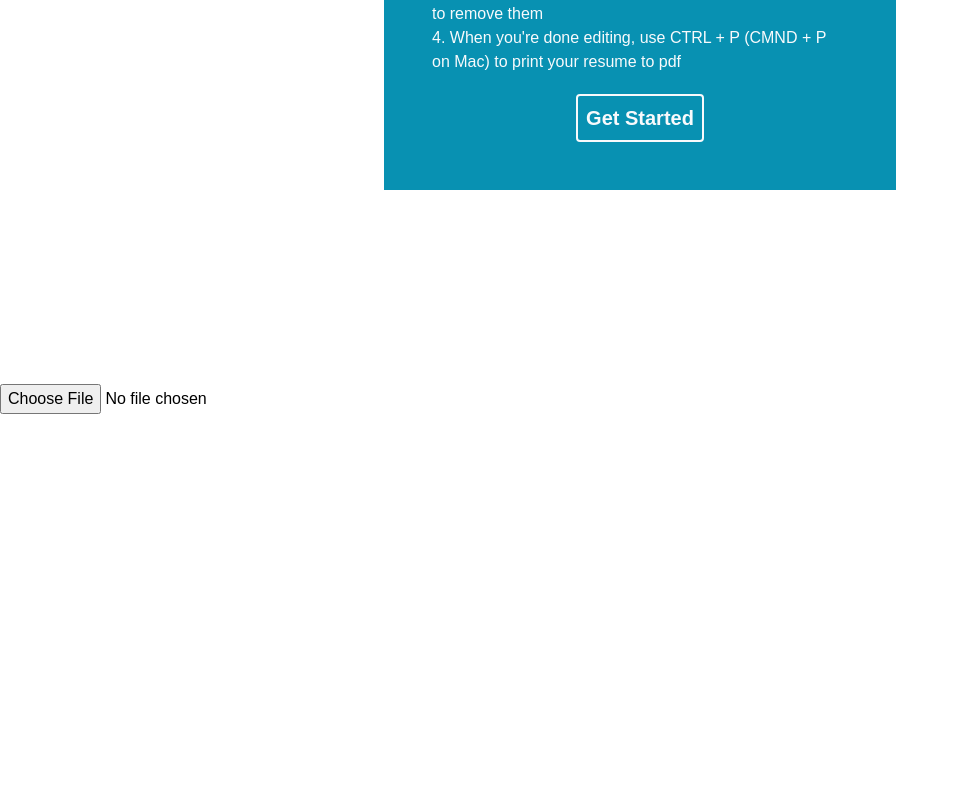
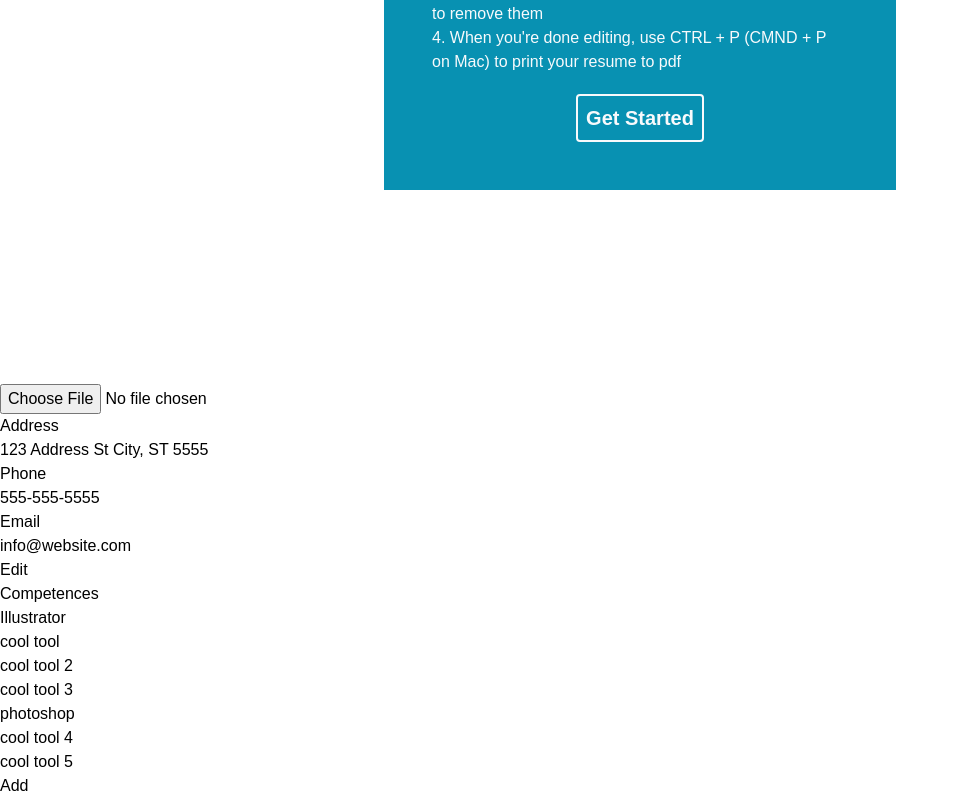
Before and after one commit to AngeloDiMortimer/CV-Application, a React (Create React App) app: page / in a window 1280 px wide. Shown: the part 416-1214 px from the top of the page, without its empty margins (0-959 px from the left). Before the commit the page ends 830 px from the top, so only its background shows below. Built offline with nearby package versions, Linux system fonts and the light colour scheme; the HTML template or start-up script is replaced by a standard one.

Commit message:
added Competences component

```diff
--- a/package.json
+++ b/package.json
@@ -9,6 +9,7 @@
     "react": "^18.2.0",
     "react-dom": "^18.2.0",
     "react-scripts": "5.0.1",
+    "uniqid": "^5.4.0",
     "web-vitals": "^2.1.4"
   },
   "scripts": {
--- a/src/components/Aside.js
+++ b/src/components/Aside.js
@@ -1,12 +1,13 @@
 import React, { Component } from "react";
 import Info from './Info';
-
+import Competences from "./Competences";
 
 class Aside extends Component {
     render() {
         return (
             <aside id="Aside">
                 <Info />
+                <Competences />
 
             </aside>
         )
--- /dev/null
+++ b/src/components/Competences.js
@@ -0,0 +1,133 @@
+import React, { Component } from "react";
+import uniqid from 'uniqid';
+
+class Competences extends Component {
+    constructor() {
+        super();
+
+        this.state = {
+            competence: '',
+            competences: [
+                {
+                    id: uniqid(),
+                    competence: 'Illustrator'
+                },
+                {
+                    id: uniqid(),
+                    competence: 'cool tool'
+                },
+                {
+                    id: uniqid(),
+                    competence: 'cool tool 2'
+                },
+                {
+                    id: uniqid(),
+                    competence: 'cool tool 3'
+                },
+
+                {
+                    id: uniqid(),
+                    competence: 'photoshop'
+                },
+                {
+                    id: uniqid(),
+                    competence: 'cool tool 4'
+                },
+                {
+                    id: uniqid(),
+                    competence: 'cool tool 5'
+                }
+            ],
+            edit: false
+        }
+    }
+
+    handleCompChange = (e) => {
+        this.setState({
+            competence: e.target.value
+        })
+    }
+
+    onSubmitComp = (e) => {
+        e.preventDefault();
+        this.setState({
+            competences: this.state.competences.concat({
+                id: uniqid(),
+                competence: this.state.competence
+            }),
+            competence: ''
+        })
+
+        this.toggleEdit()
+    }
+
+    toggleEdit = () => {
+        this.setState(prevState => ({
+            edit: !prevState.edit
+        }))
+    }
+
+    handleRemove = (key) => {
+        const newCompetences = this.state.competences.filter(competence => competence.id !== key)
+
+        this.setState({
+            competences: newCompetences
+        })
+    }
+
+    render() {
+        const {
+            competence,
+            competences,
+            edit
+        } = this.state;
+
+        return (
+            <div id="Competences">
+                <h2>Competences</h2>
+                <ul>
+                    {competences.map(competence => {
+                        return (
+                            <li className="hover:cursor-pointer" key={competence.id} onClick={() => this.handleRemove(competence.id)}>{competence.competence}</li>
+                        )
+                    })}
+                </ul>
+
+                <button
+                    className="edit-toggle"
+                    type="button"
+                    onClick={this.toggleEdit}
+                >
+                    Add
+                </button>
+
+                {edit &&
+                    <form id="comp-add" className="edit-form">
+                        <label htmlFor="competence">Competence</label>
+                        <input
+                            id="competence"
+                            type="text"
+                            value={competence}
+                            onChange={this.handleCompChange}
+                        />
+
+                        <button
+                            type="button"
+                            onClick={this.onSubmitComp}
+                        >
+                            Add
+                        </button>
+                        <button
+                            type="button"
+                            onClick={this.toggleEdit}
+                        >
+                            Close
+                        </button>
+                    </form>
+                }
+            </div>
+        )
+    }
+}
+
+export default Competences;
--- a/src/components/Info.js
+++ b/src/components/Info.js
@@ -6,33 +6,102 @@ class Info extends Component {
         super();
 
         this.state = {
-            address1: '',
-            address2: '',
+            address: '',
             phone: '',
             email: '',
-            website: '',
-            linkedin: '',
-            edit: false,
-            editPhoto: false
+            edit: false
         }
+    }
 
+    handleAdressChange = (e) => {
+        this.setState({
+            address: e.target.value
+        })
     }
+
+    handlePhoneChange = (e) => {
+        this.setState({
+            phone: e.target.value
+        })
+    }
+
+    handleEmailChange = (e) => {
+        this.setState({
+            email: e.target.value
+        })
+    }
+
+    toggleEdit = () => {
+        this.setState(prevState => ({
+            edit: !prevState.edit
+        }))
+    }
+
 
     render() {
         const {
-            address1,
-            address2,
+            address,
             phone,
             email,
-            website,
-            linkedin,
-            edit,
-            editPhoto
+            edit
+
         } = this.state;
 
         return (
             <div id="Info">
                 <ImagePicker />
+                <div className="address">
+                    <h2>Address</h2>
+                    <p>{address ? address : '123 Address St City, ST 5555'}</p>
+                </div>
+                <div className="phone">
+                    <h2>Phone</h2>
+                    <p>{phone ? phone : '555-555-5555'}</p>
+                </div>
+                <div className="email">
+                    <h2>Email</h2>
+                    <p>{email ? email : 'info@website.com'}</p>
+                </div>
+                <button
+                    className="edit-toggle"
+                    type="button"
+                    onClick={this.toggleEdit}
+                >
+                    Edit
+                </button>
+
+                {edit &&
+                    <form id="intro-edit" className="edit-form">
+                        <label htmlFor="adress">Adress</label>
+                        <input
+                            id="adress"
+                            type="text"
+                            placeholder="123 Adress St City, ST 55555"
+                            onChange={this.handleAdressChange}
+                        />
+
+                        <label htmlFor="phone">Phone</label>
+                        <input
+                            id="phone"
+                            type="text"
+                            onChange={this.handlePhoneChange}
+                        />
+                        <label htmlFor="email">Email</label>
+                        <input
+                            id="email"
+                            type="text"
+                            onChange={this.handleEmailChange}
+                        />
+                        <button
+                            type="button"
+                            onClick={this.toggleEdit}
+                        >
+                            Close Edit
+                        </button>
+                    </form>
+
+                }
+
             </div>
         );
     }
--- a/src/components/Instructions.js
+++ b/src/components/Instructions.js
@@ -25,7 +25,7 @@ class Instructions extends Component {
                             <h2 className="text-3xl font-bold underline decoration-slate-50">How this app works</h2>
                             <ul>
                                 <li>1. Hover over the areas of the resume to find Edit and Add buttons</li>
-                                <li>2. Edit your information in the form fiels and submit your edits</li>
+                                <li>2. Edit your information in the form fields and submit your edits</li>
                                 <li>3. Add your Education and Experience or click on entries to remove them</li>
                                 <li>4. When you're done editing, use CTRL + P (CMND + P on Mac) to print your resume to pdf</li>
                             </ul>
```
Also changed, not shown: src/components/Skills.js (deleted), 1 other file (tests, documents, lock files or other folders).
